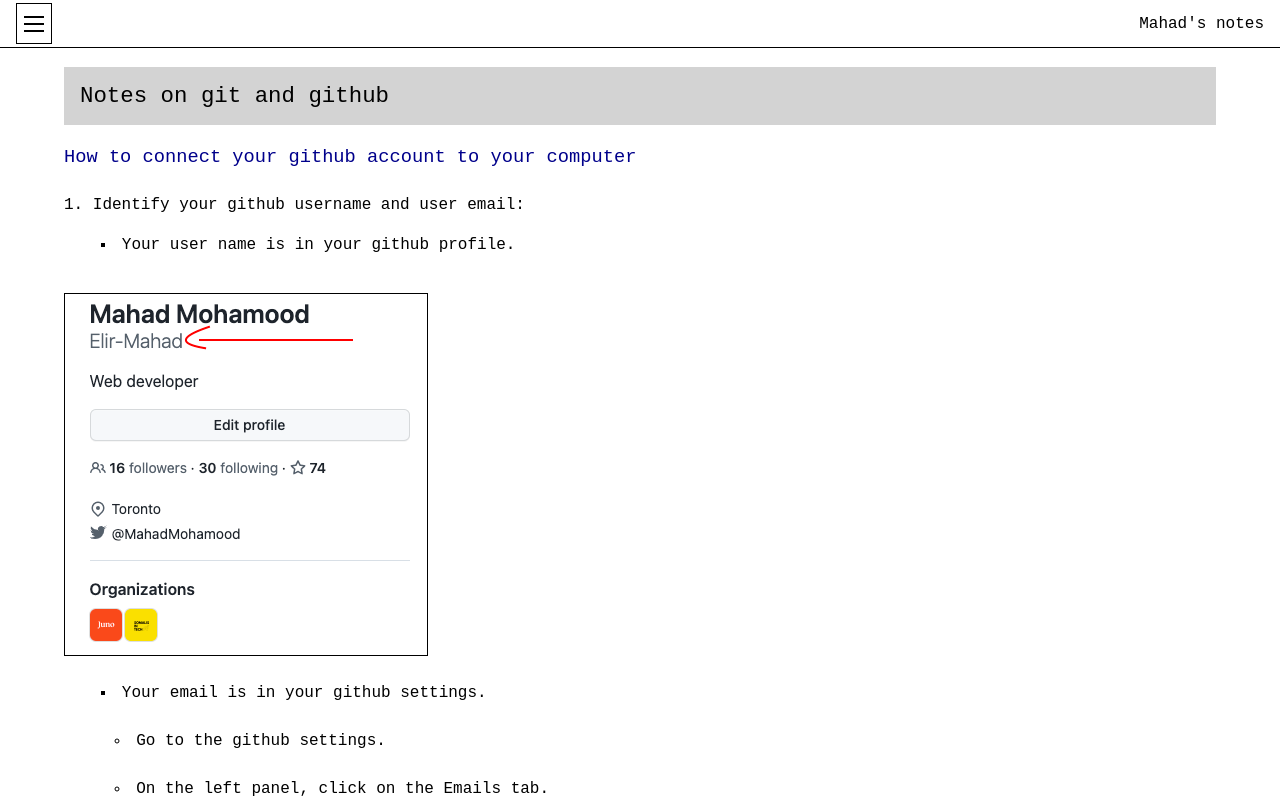
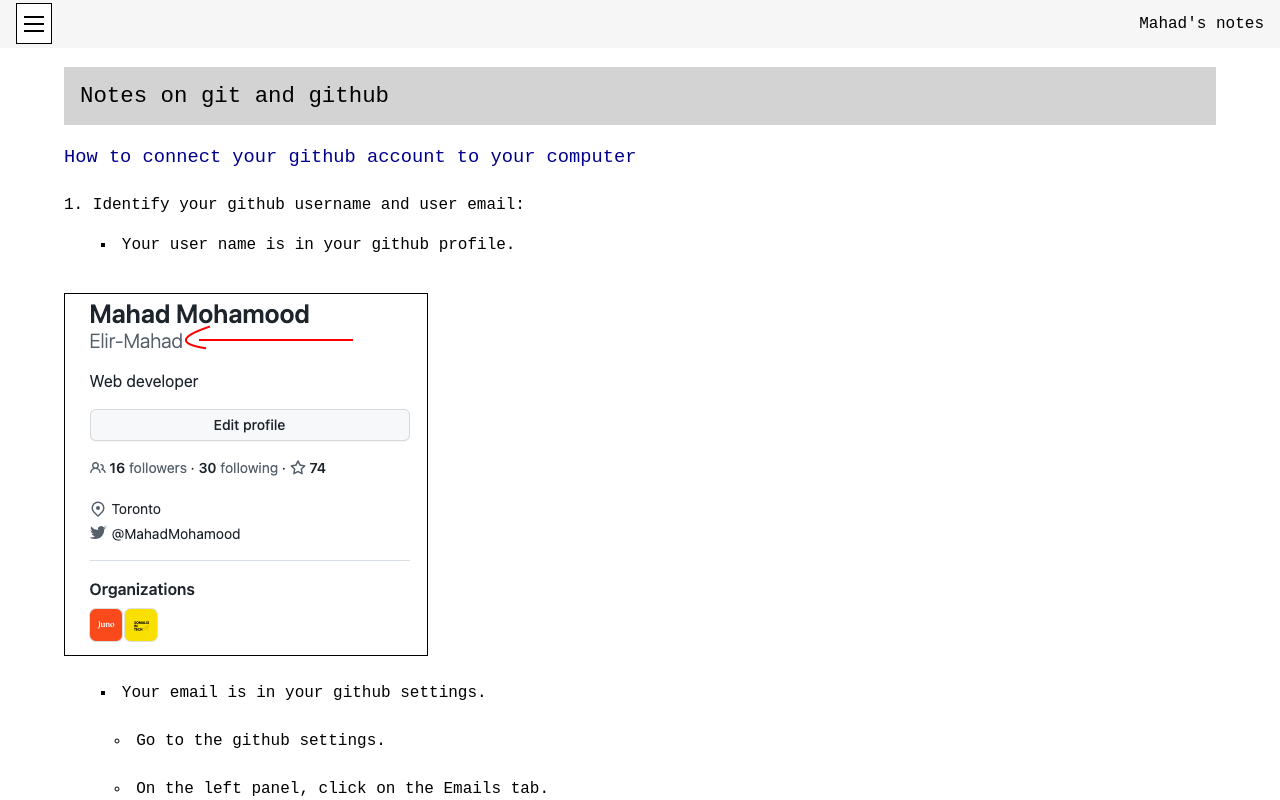
Before and after one commit to Elir-Mahad/notes-v1, a Next.js app: page /git-notes in a window 1280 px wide. Shown: the top 800 px of the page. Built offline with nearby package versions, Linux system fonts and the light colour scheme.

Commit message:
Remove bottom border from sticky menu. Instead give it a background color.

```diff
--- a/styles/Styles.js
+++ b/styles/Styles.js
@@ -12,8 +12,8 @@
   top: 0;
   // width: 20rem;
   height: 3rem;
-  background-color:white;
-  border-bottom:1px solid black;
+  background-color:#f6f6f6;
+  // border-bottom:1px solid black;
   // margin-top: 0.5rem;
   // padding:1rem;
   padding-top:0.2rem;
@@ -26,7 +26,7 @@
 `;
 
 export const BlogMenuBox = styled.div`
-  //
+  background-color: #f6f6f6; ;
 `;
 
 export const TopBlogsMenu = styled.div`
```
